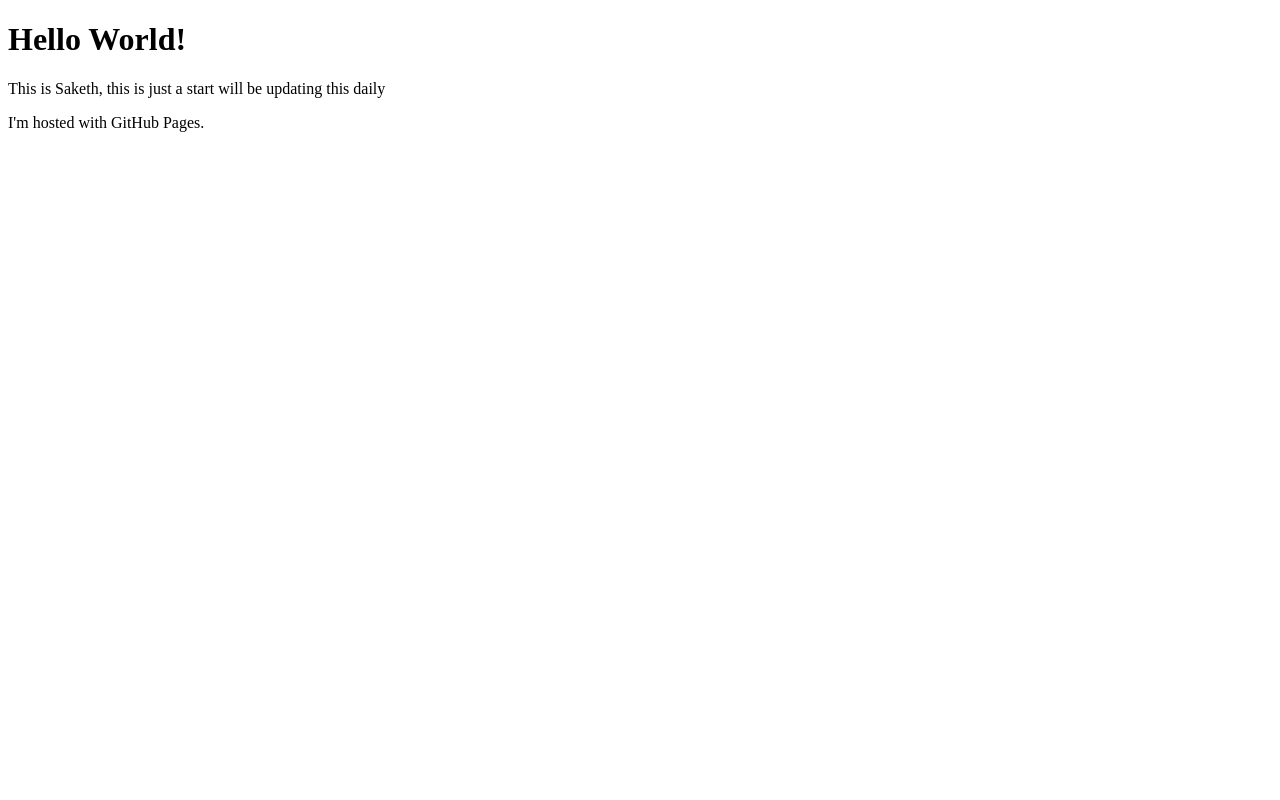
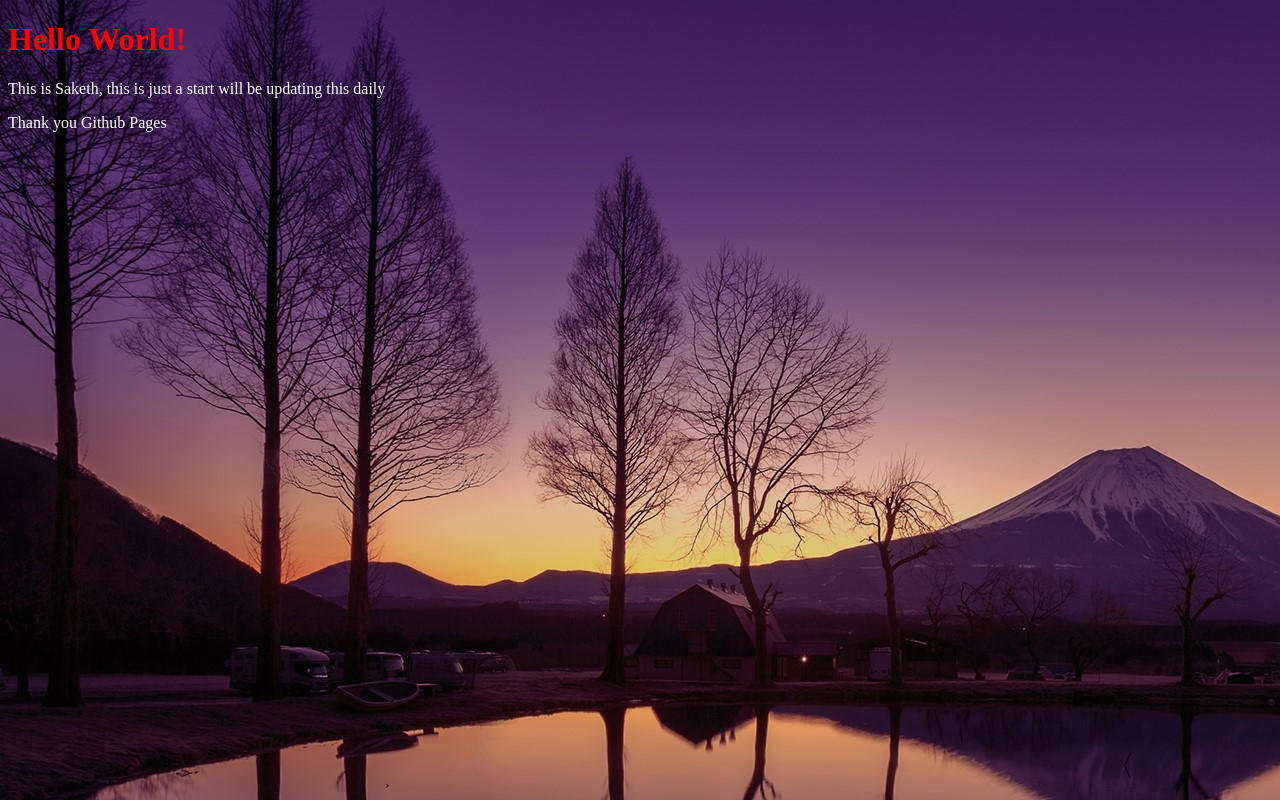
Before and after one commit to saketh333/saketh333.github.io, a plain HTML site: page index.html in a window 1280 px wide. Drawn offline with Linux system fonts and the light colour scheme.

Commit message:
adding image

```diff
--- a/index.html
+++ b/index.html
@@ -1,8 +1,22 @@
 <!DOCTYPE html>
 <html>
-<body>
+<head>
+<style>
+body {
+        color: red;
+}
+h1 {
+        color: rgb(255,0,0)
+}
+p {
+        color: rgb(255,255,255)
+}
+</style>
+</head>
+<body
+background = "background.jpg" >
 <h1>Hello World!</h1>
-<p>This is Saketh, this is just a start will be updating this daily </p>
-<p>I'm hosted with GitHub Pages.</p>
+<p>This is Saketh, this is just a start will be updating this daily</p>
+<p>Thank you Github Pages</p>
 </body>
 </html>
```
Also changed, not shown: background.jpg (added).
